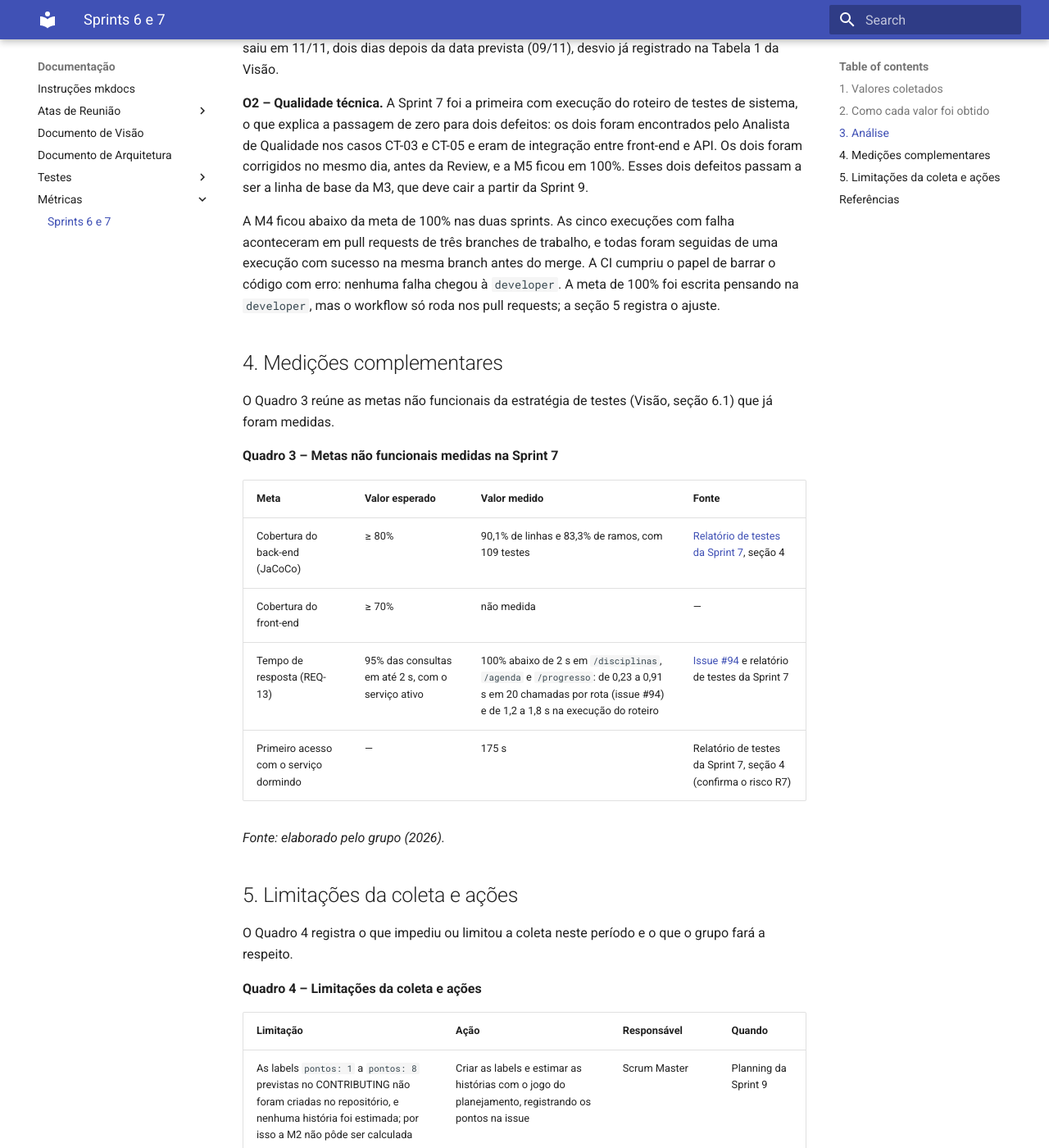
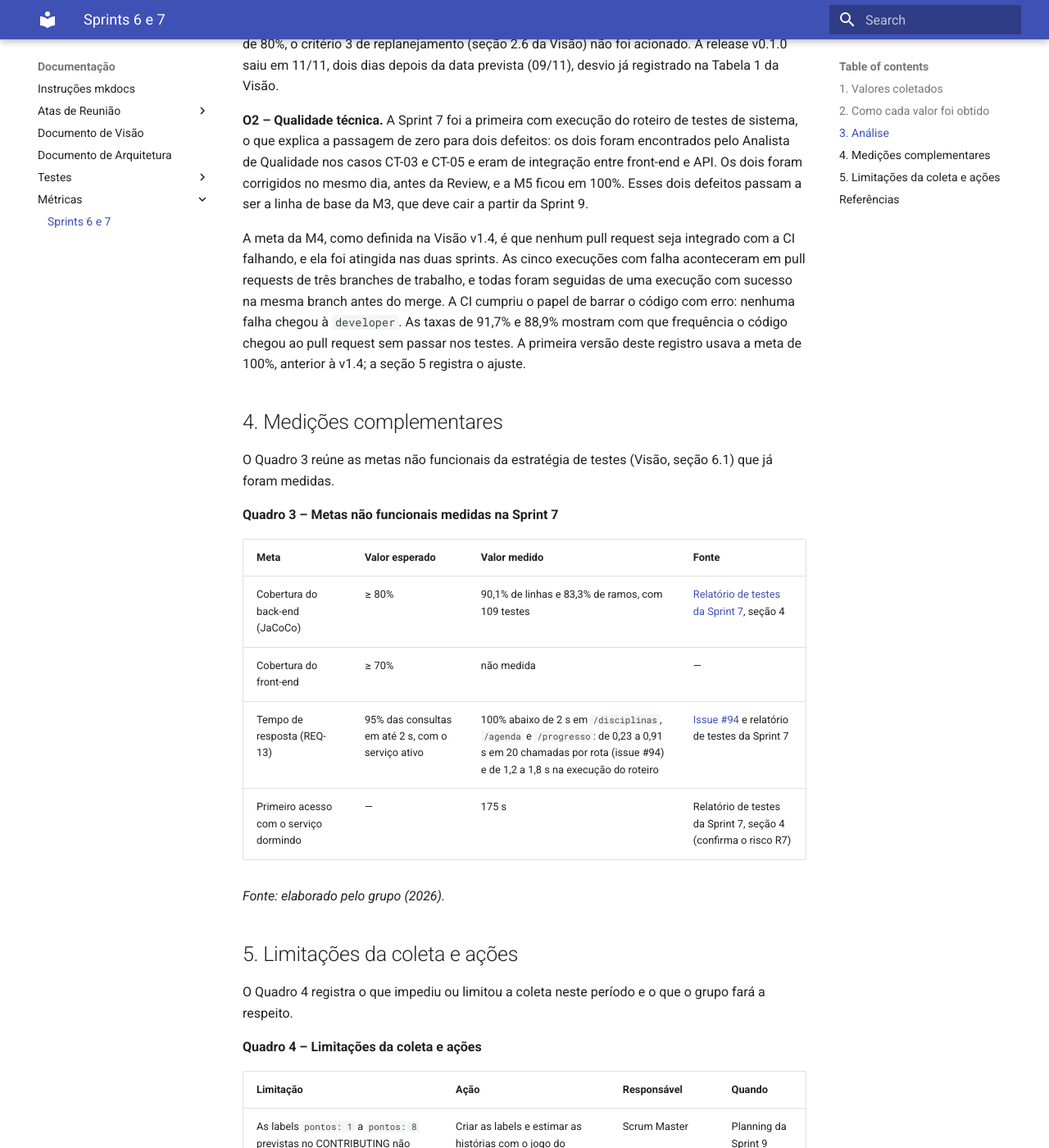
Before and after one commit to FGA0138-MDS-Ajax/2026.2-T03-Torvalds, an MkDocs documentation site: the page built from docs/metricas/relatorio-sprints-6-e-7.md, in a window 1280 px wide and 1400 px high, scrolled down 2068 px. Shown: the whole window at 82% size. Built offline with MkDocs 1.6.1 and Material for MkDocs 9.7.7, drawn with Linux system fonts in a browser that asks for light colours; some of the changed text lies outside the part shown.

Commit message:
docs(metricas): alinha a meta da M4 à Visão v1.4 (#145)

```diff
--- a/docs/metricas/relatorio-sprints-6-e-7.md
+++ b/docs/metricas/relatorio-sprints-6-e-7.md
@@ -5,7 +5,7 @@
 | **Período** | Sprint 6 (29/10 a 04/11/2026) e Sprint 7 (05/11 a 11/11/2026) |
 | **Plano de referência** | [Documento de Visão](../documento-de-visao.md), seção 5.1 (GQM) |
 | **Fontes dos dados** | Milestones, issues e execuções do GitHub Actions do repositório; [relatório de testes da Sprint 7](../testes/relatorio-sprint-7.md) |
-| **Data do registro** | 16/11/2026 |
+| **Data do registro** | 16/11/2026; meta da M4 alinhada à Visão v1.4 em 18/11/2026 |
 
 Este documento registra os valores das métricas do GQM (BASILI; CALDIERA; ROMBACH, 1994) definidas na seção 5.1 do Documento de Visão para as Sprints 6 e 7, compara cada valor com a meta e registra as ações decorrentes. As métricas de usabilidade (M6 a M11) dependem das sessões com estudantes, que começam na Sprint 9, e por isso não têm valores neste período.
 
@@ -20,7 +20,7 @@ O Quadro 1 resume os valores das métricas de progresso (objetivo O1) e de quali
 | M1 – Histórias concluídas | ≥ 80% | 100% (1 de 1) | 100% (6 de 6) | Meta atingida |
 | M2 – Velocidade | variação ≤ 30% | não coletada | não coletada | Sem estimativa em pontos (seção 5) |
 | M3 – Defeitos por sprint | queda a partir da Sprint 9 | 0 | 2 | Linha de base registrada |
-| M4 – Aprovação dos testes na CI | 100% | 91,7% (11 de 12) | 88,9% (32 de 36) | Abaixo da meta; nenhuma falha chegou à `developer` |
+| M4 – Aprovação dos testes na CI | nenhum pull request integrado com a CI falhando | 91,7% (11 de 12) | 88,9% (32 de 36) | Meta atingida: nenhuma falha chegou à `developer` |
 | M5 – Correção de defeitos | 100% antes da Review | sem defeitos | 100% (2 de 2) | Meta atingida |
 
 *Fonte: elaborado pelo grupo (2026), com dados do GitHub consultados em 16/11/2026.*
@@ -47,7 +47,7 @@ O Quadro 2 indica, para cada métrica, de onde o dado foi tirado e como foi calc
 
 **O2 – Qualidade técnica.** A Sprint 7 foi a primeira com execução do roteiro de testes de sistema, o que explica a passagem de zero para dois defeitos: os dois foram encontrados pelo Analista de Qualidade nos casos CT-03 e CT-05 e eram de integração entre front-end e API. Os dois foram corrigidos no mesmo dia, antes da Review, e a M5 ficou em 100%. Esses dois defeitos passam a ser a linha de base da M3, que deve cair a partir da Sprint 9.
 
-A M4 ficou abaixo da meta de 100% nas duas sprints. As cinco execuções com falha aconteceram em pull requests de três branches de trabalho, e todas foram seguidas de uma execução com sucesso na mesma branch antes do merge. A CI cumpriu o papel de barrar o código com erro: nenhuma falha chegou à `developer`. A meta de 100% foi escrita pensando na `developer`, mas o workflow só roda nos pull requests; a seção 5 registra o ajuste.
+A meta da M4, como definida na Visão v1.4, é que nenhum pull request seja integrado com a CI falhando, e ela foi atingida nas duas sprints. As cinco execuções com falha aconteceram em pull requests de três branches de trabalho, e todas foram seguidas de uma execução com sucesso na mesma branch antes do merge. A CI cumpriu o papel de barrar o código com erro: nenhuma falha chegou à `developer`. As taxas de 91,7% e 88,9% mostram com que frequência o código chegou ao pull request sem passar nos testes. A primeira versão deste registro usava a meta de 100%, anterior à v1.4; a seção 5 registra o ajuste.
 
 ## 4. Medições complementares
 
```
Also changed, not shown: other parts of docs/metricas/relatorio-sprints-6-e-7.md (+1 -1 lines).
